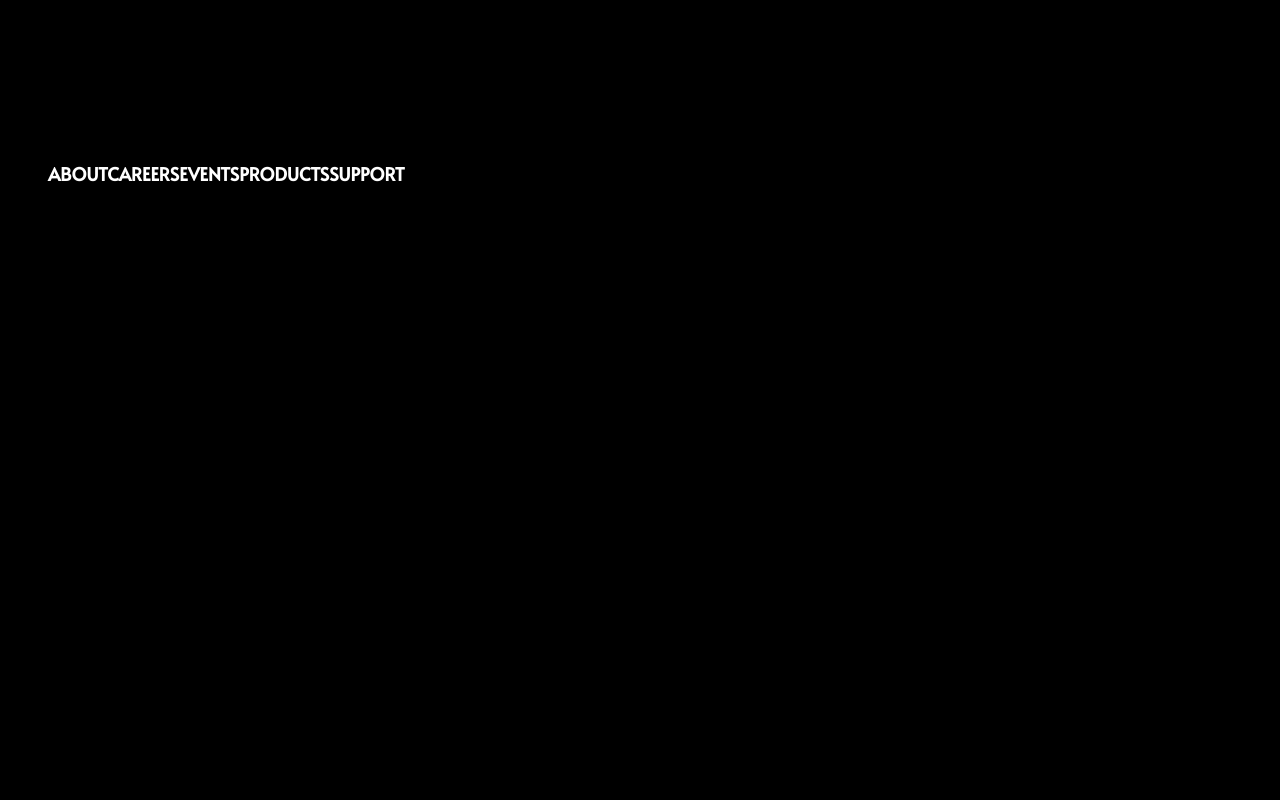
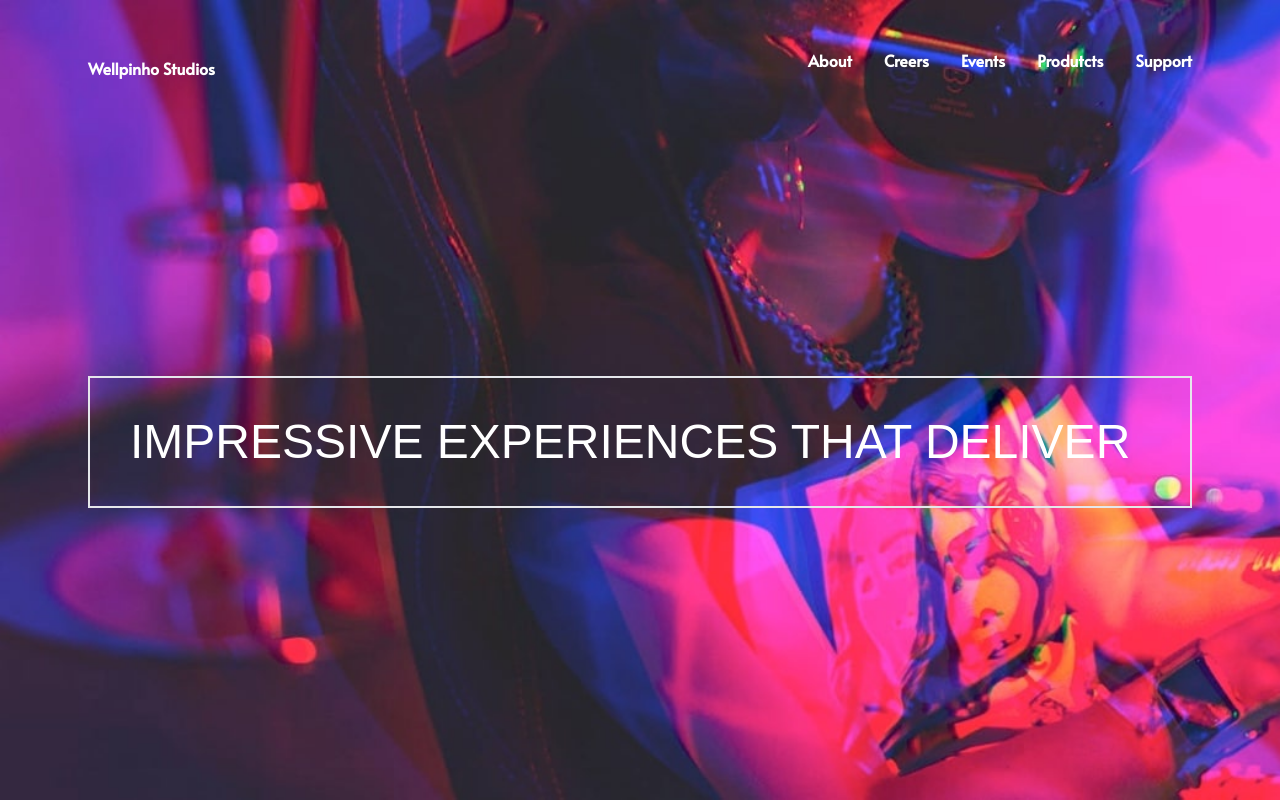
Before and after one commit to wellpinho/nextjs-wellstudios, a Next.js app: page / in a window 1280 px wide. Shown: the top 802 px of the page. Built offline with nearby package versions, Linux system fonts and the light colour scheme.

Commit message:
solved bug in open menu amburger

```diff
--- a/src/app/components/navbar/index.tsx
+++ b/src/app/components/navbar/index.tsx
@@ -4,7 +4,7 @@ import { useState } from "react"
 
 const Navbar = () => {
     const [value, setValue] = useState('')
-    const [open, setOpen] = useState('')
+    const [open, setOpen] = useState('hidden')
 
     function handleMenu() {
         if (value !== 'open') {
```
